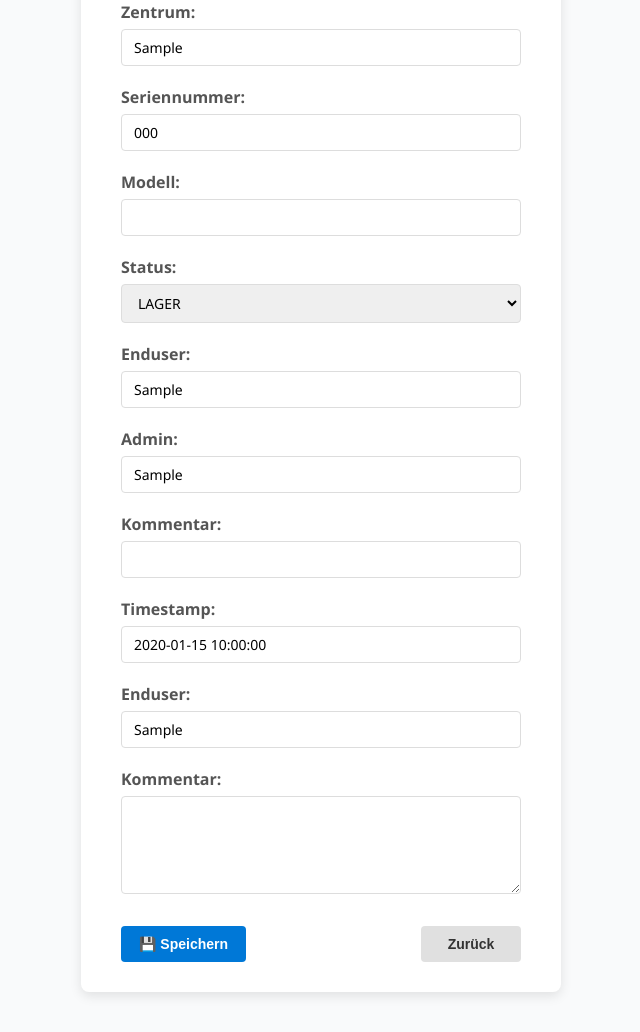
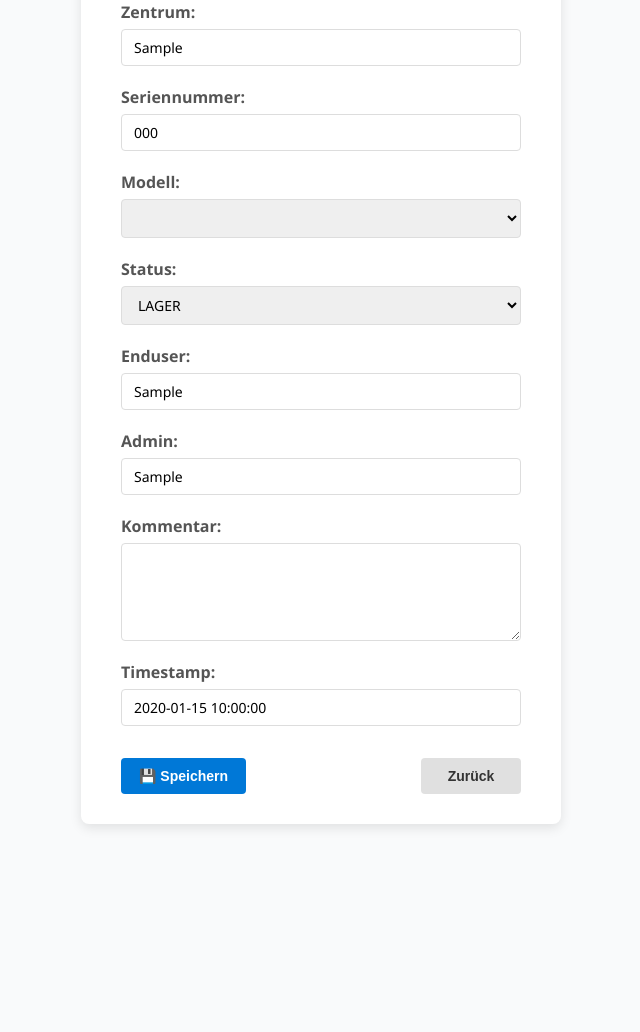
Before and after one commit to natnaelab/inventory-htmx-fastapi, a FastAPI app: page /edit/1 in a window 1280 px wide. Shown: the part 571-1603 px from the top of the page, without its empty margins (319-959 px from the left). After the commit the page ends 1399 px from the top, so only its background shows below. Run offline with FastAPI, Linux system fonts and the light colour scheme; tables that the repository leaves empty hold one stand-in row (values such as "Sample post"); lists and menus that the app fills with data are empty.

Commit message:
change edit_form.html

```diff
--- a/templates/edit_form.html
+++ b/templates/edit_form.html
@@ -120,7 +120,11 @@
             <input id="seriennumber" type="text" name="seriennumber" value="{{ hw.seriennumber }}" />
 
             <label for="modell">Modell:</label>
-            <input id="modell" type="text" name="modell" value="{{ hw.modell }}" />
+            <select name="modell" id="modell" required>
+                {% for model in ModelEnum %}
+                    <option value="{{ model.name }}" {% if hw.modell == model %}selected{% endif %}>{{ model.value }}</option>
+                {% endfor %}
+            </select>
 
             <label for="status">Status:</label>
             <select name="status" id="status" required>
@@ -136,16 +140,10 @@
             <input id="admin" type="text" name="admin" value="{{ hw.admin }}" />
 
             <label for="kommentar">Kommentar:</label>
-            <input id="kommentar" type="text" name="kommentar" value="{{ hw.kommentar }}" />
+            <textarea id="kommentar" name="kommentar">{{ hw.kommentar or '' }}</textarea>
 
             <label for="timestamp">Timestamp:</label>
             <input id="timestamp" type="text" name="timestamp" value="{{ hw.timestamp.strftime('%Y-%m-%d %H:%M:%S') if hw.timestamp else '' }}" readonly />
-
-            <label for="enduser">Enduser:</label>
-            <input id="enduser" type="text" name="enduser" value="{{ hw.enduser }}" />
-
-            <label for="kommentar">Kommentar:</label>
-            <textarea id="kommentar" name="kommentar">{{ hw.kommentar or '' }}</textarea>
 
             <div class="buttons">
                 <button type="submit">💾 Speichern</button>
```
